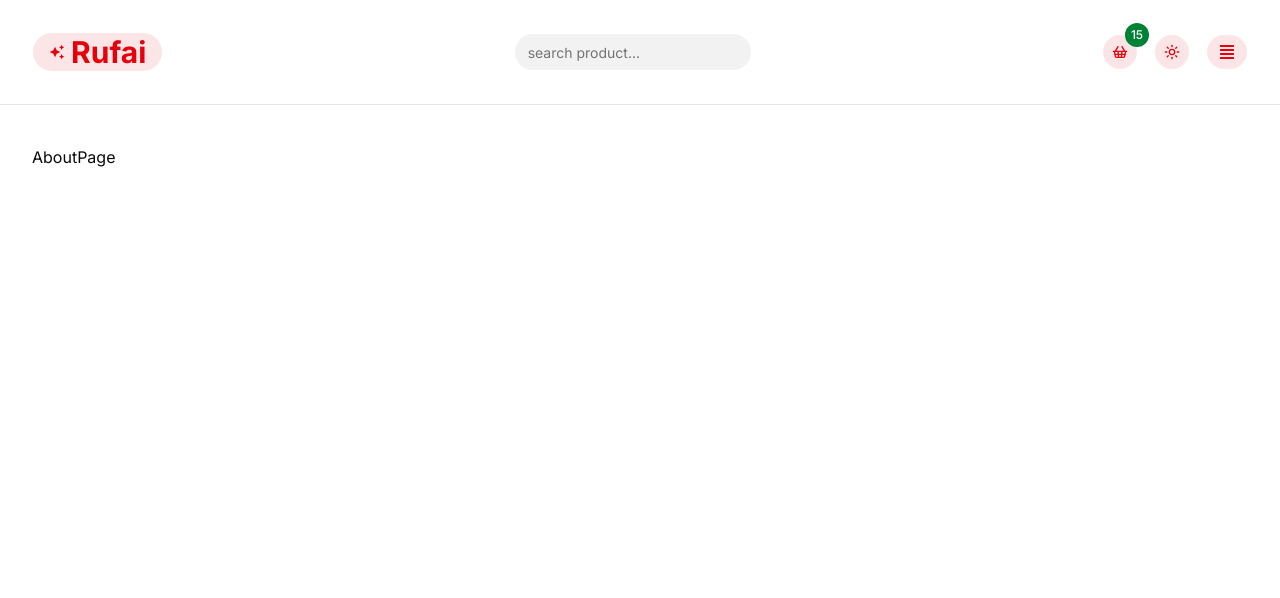
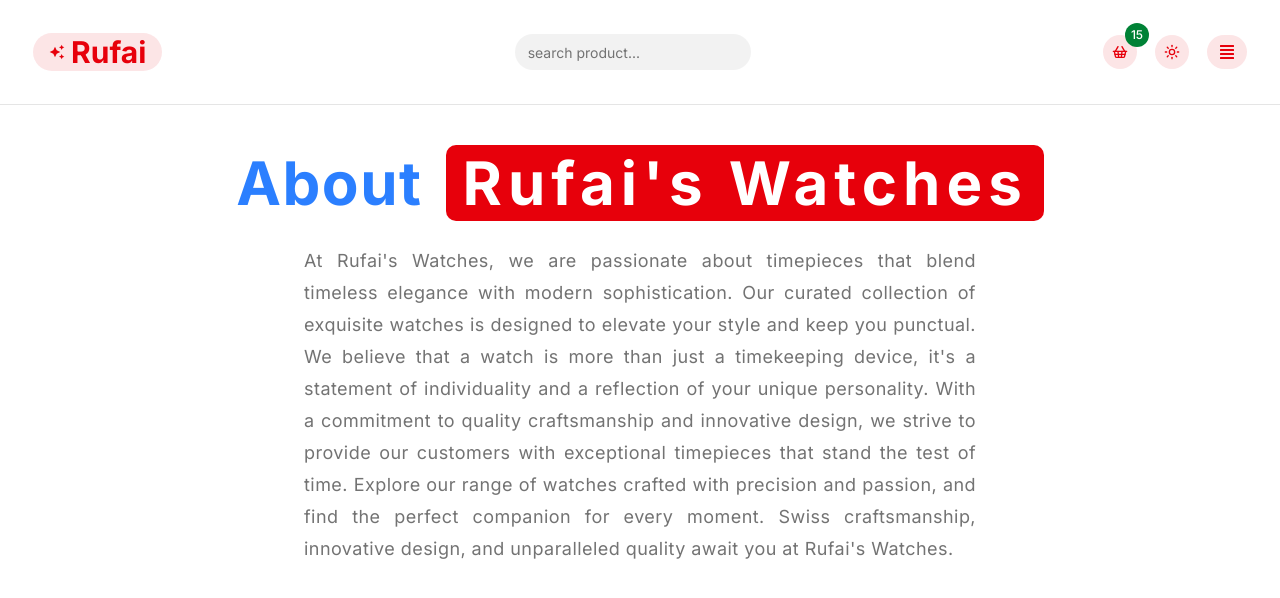
Before and after one commit to abdul-mumin-rufai/rufai-next.js-typescript-e-commence, a Next.js app: page /about in a window 1280 px wide. Shown: the top 598 px of the page. Built offline with nearby package versions, Linux system fonts and the light colour scheme.

Commit message:
aboutPage: completed the about component

```diff
--- a/app/about/page.tsx
+++ b/app/about/page.tsx
@@ -3,9 +3,24 @@ import React from 'react'
 function AboutPage() {
 
   return (
-    <div>
-      AboutPage
-    </div>
+    <section>
+      <h1 className='flex flex-wrap gap-2 sm:gap-x-6 items-center justify-center text-4xl text-blue-500 font-bold leading-none tracking-wide sm:text-6xl'>
+        About
+        <span className='bg-destructive py-2 px-4 rounded-lg tracking-widest text-white'>
+          Rufai's Watches
+        </span>
+      </h1>
+      <p className='justify-center mt-6 text-lg tracking-wide leading-8 max-w-2xl mx-auto text-muted-foreground text-justify'>
+        At Rufai's Watches, we are passionate about timepieces that blend timeless elegance with
+        modern sophistication. Our curated collection of exquisite watches is designed to elevate
+        your style and keep you punctual. We believe that a watch is more than just a timekeeping
+        device, it's a statement of individuality and a reflection of your unique personality.
+        With a commitment to quality craftsmanship and innovative design, we strive to provide our
+        customers with exceptional timepieces that stand the test of time. Explore our range of
+        watches crafted with precision and passion, and find the perfect companion for every moment.
+        Swiss craftsmanship, innovative design, and unparalleled quality await you at Rufai's Watches.
+      </p>
+    </section>
   )
 };
 
```
